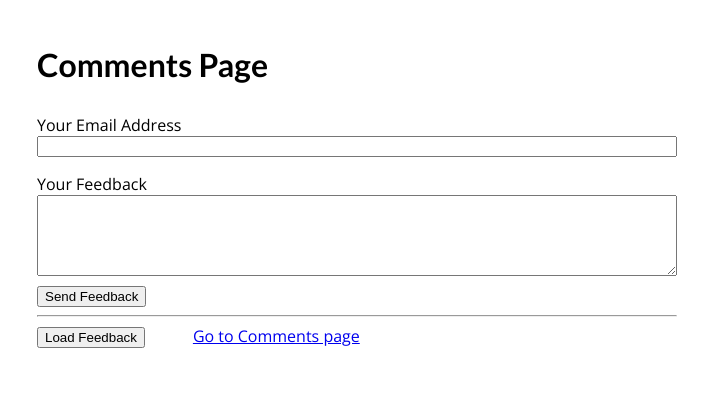
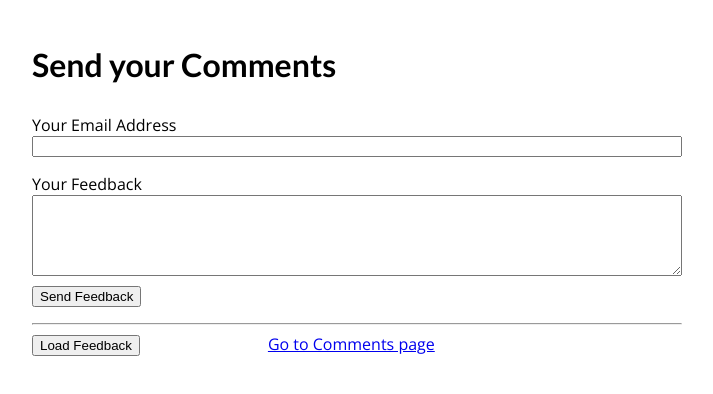
Before and after one commit to Ceyene/CommentsPage, a Next.js app: page / in a window 1280 px wide. Shown: the top 394 px of the page, without its empty margins (283-996 px from the left). Built offline with nearby package versions, Linux system fonts and the light colour scheme.

Commit message:
Modifying some styles

```diff
--- a/pages/index.js
+++ b/pages/index.js
@@ -48,7 +48,7 @@ function HomePage() {
 
 	return (
 		<div>
-			<h1>Comments Page</h1>
+			<h1>Send your Comments</h1>
 			<form onSubmit={submitFormHandler}>
 				<div className="inputContainer">
 					<label htmlFor="email">Your Email Address</label>
--- a/styles/globals.css
+++ b/styles/globals.css
@@ -29,7 +29,9 @@ h6 {
 }
 
 form {
-	width: 50vw;
+	width: 80vw;
+	max-width: 650px;
+	margin: 1rem auto;
 }
 
 ul {
@@ -49,5 +51,5 @@ li {
 }
 
 a {
-	margin-left: 3rem;
+	margin-left: 10vw;
 }
```
